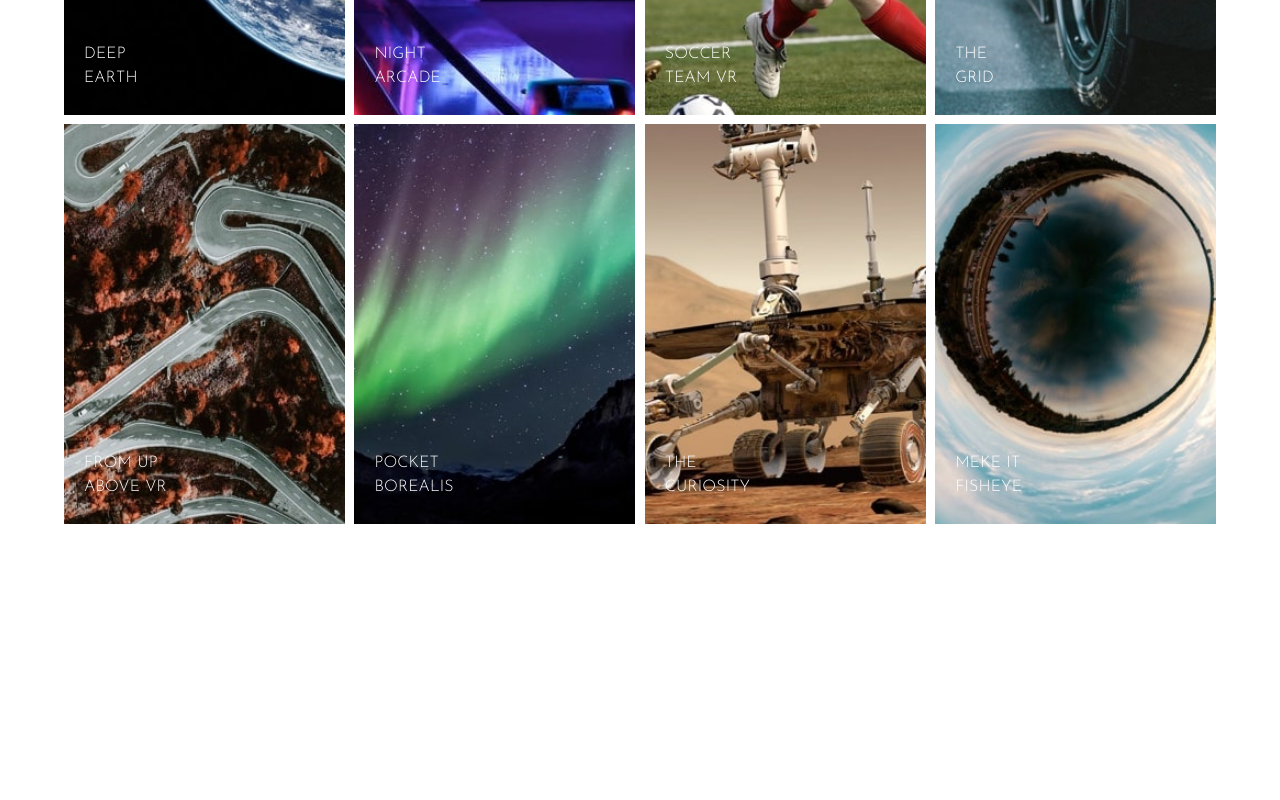
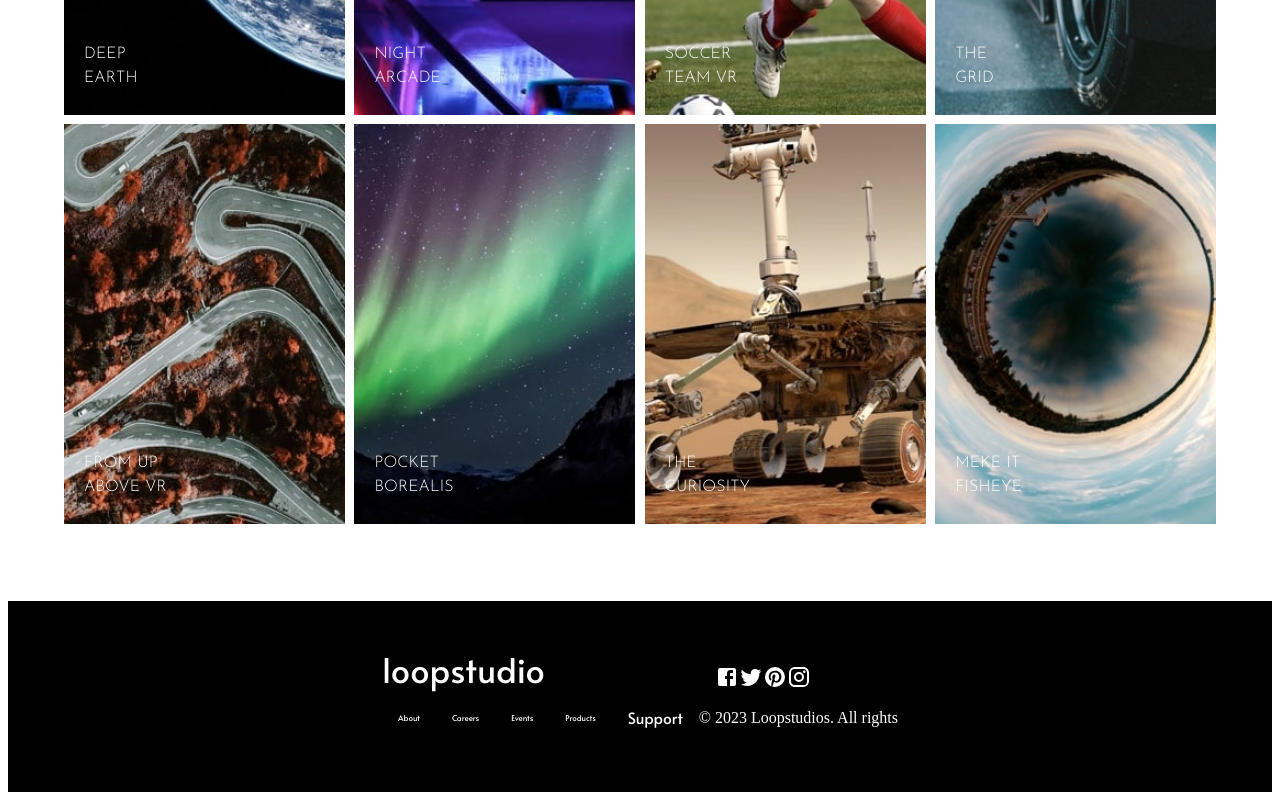
Before and after one commit to meyoh-23/loop-studio-React, a React (Create React App) app: page / in a window 1280 px wide. Shown: the part 1626-2426 px from the top of the page. Before the commit the page ends 2227 px from the top, so only its background shows below. Built offline with nearby package versions, Linux system fonts and the light colour scheme.

Commit message:
footer completed

```diff
--- a/src/App.js
+++ b/src/App.js
@@ -3,6 +3,7 @@ import Hero from "./components/Hero";
 import Navbar from './components/Navbar';
 import About from "./components/About";
 import Products from "./components/Products";
+import Footer from "./components/Footer";
 
 function App() {
   return (
@@ -11,6 +12,7 @@ function App() {
       <Hero/>
       <About/>
       <Products/>
+      <Footer/>
     </>
   );
 }
--- /dev/null
+++ b/src/components/Footer.jsx
@@ -0,0 +1,185 @@
+import { Box, Link, List, ListItem, Typography } from '@mui/material';
+import React from 'react';
+
+import FacebookIcon from '@mui/icons-material/Facebook';
+import TwitterIcon from '@mui/icons-material/Twitter';
+import PinterestIcon from '@mui/icons-material/Pinterest';
+import InstagramIcon from '@mui/icons-material/Instagram';
+
+const year = new Date().getFullYear();
+
+
+const Footer = () => {
+    return (
+        <Box
+        sx={{
+            display: {
+                xs: "grid",
+                sm: "flex",
+            },
+            placeContent: {
+                xs: "center",
+            },
+            flexDirection: {
+                xs: "column",
+                sm: "row",
+            },
+            padding: "3rem",
+            justifyContent: "space-between",
+            background: "hsl(0, 0%, 0%)",
+        }}
+        >
+            <Box
+            sx={{
+                display: "Flex",
+                flexDirection: "column",
+            }}
+            >
+                <Typography
+                variant='h4'
+                sx={{
+                    color: "hsl(0, 0%, 100%)",
+                    fontFamily: "'Alata', sans-serif",
+                    alignItems: {
+                        xs: "center",
+                    }
+                }}
+                >
+                    loopstudio
+                </Typography>
+                <Box>
+                    <List
+                    sx={{
+                        listStyle: "none",
+                        display: "flex",
+                        flexDirection: {
+                            xs: "column",
+                            sm: "row",
+                        }
+                    }}
+                    >
+                        <ListItem>
+                            <Link href="#"
+                            underline='none'
+                            color="hsl(0, 0%, 100%)"
+                            sx={{
+                                fontFamily: "'Alata', sans-serif",
+                                fontSize: "0.5rem",
+                            }}
+                            >
+                                About
+                            </Link>
+                        </ListItem>
+                        <ListItem>
+                            <Link href="#"
+                            underline='none'
+                            color="hsl(0, 0%, 100%)"
+                            sx={{
+                                fontFamily: "'Alata', sans-serif",
+                                fontSize: "0.5rem",
+                            }}
+                            >
+                                Careers
+                            </Link>
+                        </ListItem>
+                        <ListItem>
+                            <Link href="#"
+                            underline='none'
+                            color="hsl(0, 0%, 100%)"
+                            sx={{
+                                fontFamily: "'Alata', sans-serif",
+                                fontSize: "0.5rem",
+                            }}
+                            >
+                                Events
+                            </Link>
+                        </ListItem>
+                        <ListItem>
+                            <Link href="#"
+                            underline='none'
+                            color="hsl(0, 0%, 100%)"
+                            sx={{
+                                fontFamily: "'Alata', sans-serif",
+                                fontSize: "0.5rem",
+                                alignItems: {
+                                    xs: "center",
+                                    sm: "flex-start",
+                                }
+                            }}
+                            >
+                                Products
+                            </Link>
+                        </ListItem>
+                        <ListItem>
+                            <Link href="#"
+                            underline='none'
+                            color="hsl(0, 0%, 100%)"
+                            sx={{
+                                fontFamily: "'Alata', sans-serif",
+                                fontSize: "0.9735rem",
+                            }}
+                            >
+                                Support
+                            </Link>
+                        </ListItem>
+                    </List>
+                </Box>
+            </Box>
+            <Box
+            sx={{
+                display: "flex",
+                flexDirection: "column",
+            }}
+            >
+                <Box
+                sx={{
+                    display: "flex",
+                    margin: 2,
+                    "&:hover": {
+                        cursor: "pointer",
+                    }
+                }}
+                >
+                    <Link
+                    underline='none'
+                        sx={{
+                            color: "hsl(0, 0%, 100%)"
+                        }}
+                    >
+                        <FacebookIcon/>
+                    </Link>
+                    <Link
+                    underline='none'
+                        sx={{
+                            color: "hsl(0, 0%, 100%)"
+                        }}
+                    >
+                        <TwitterIcon/>
+                    </Link>
+                    <Link
+                    underline='none'
+                        sx={{
+                            color: "hsl(0, 0%, 100%)"
+                        }}
+                    >
+                        <PinterestIcon/>
+                    </Link>
+                    <Link
+                    underline='none'
+                        sx={{
+                            color: "hsl(0, 0%, 100%)"
+                        }}
+                    >
+                        <InstagramIcon/>
+                    </Link>
+                </Box>
+                <Box
+                color="#fff"
+                >
+                    <span>&copy; {year}</span> Loopstudios. All rights
+                </Box>
+            </Box>
+        </Box>
+    )}
+
+export default Footer;
```
